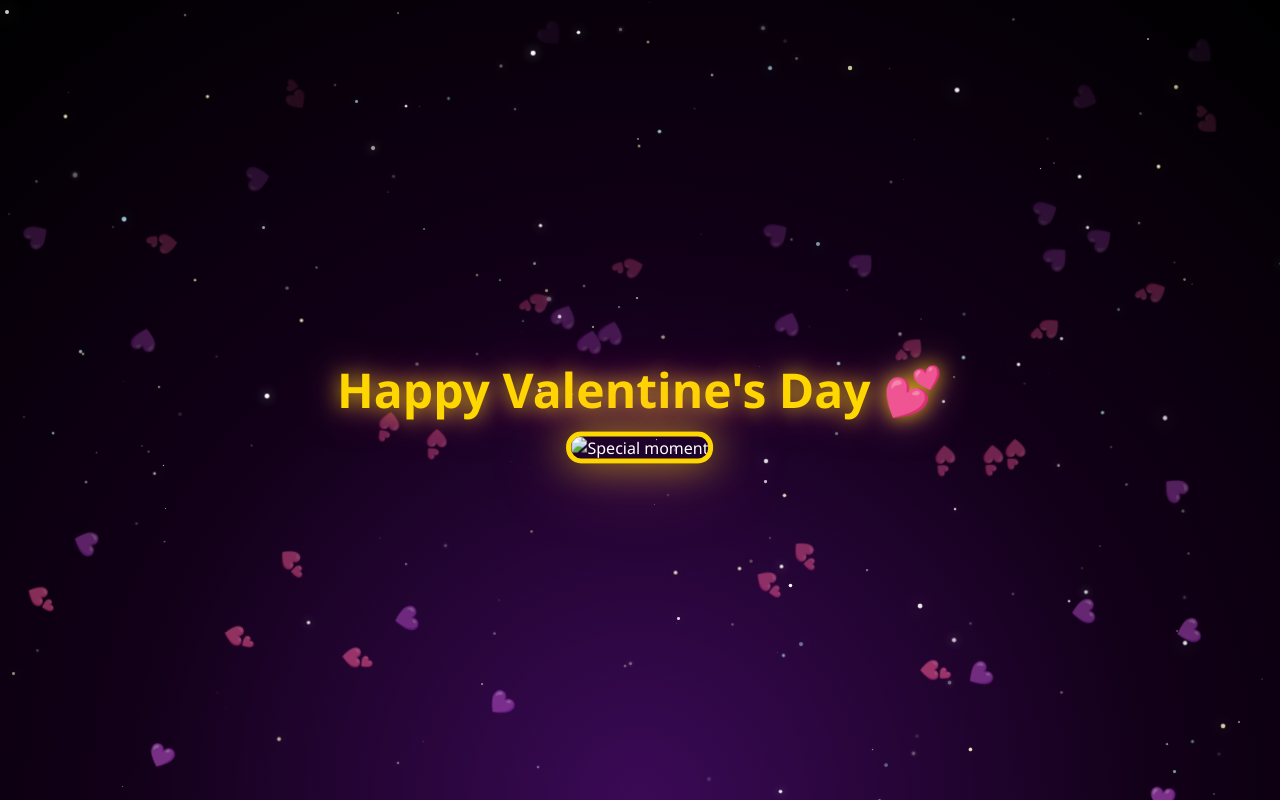
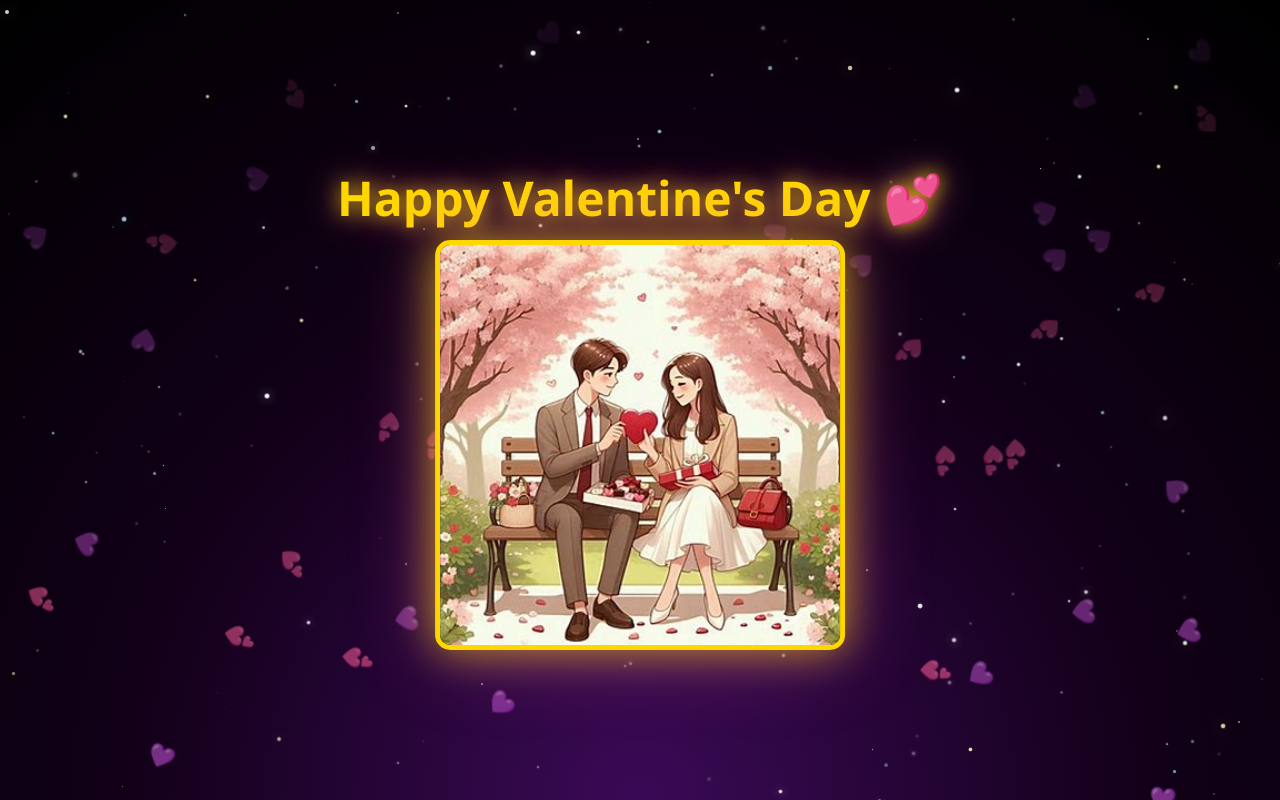
Before and after one commit to Mahesh-git02/action, a plain HTML site: page yes.html in a window 1280 px wide. Both pictures are taken after a click on the element 640 px from the left and 400 px from the top of the page. Drawn offline with Linux system fonts and the light colour scheme.

Commit message:
Update yes.html

```diff
--- a/yes.html
+++ b/yes.html
@@ -426,7 +426,7 @@ body{
 <div class="image-display" id="imageDisplay">
   <h1>Happy Valentine's Day 💕</h1>
   <img
-    src="images/love.png"
+    src="yes.jpg"
     alt="Special moment"
     style="width:400px; border-radius:15px;"
   >
@@ -545,4 +545,5 @@ function openGift(){
 }
 </script>
 </body>
+
 </html>
```
